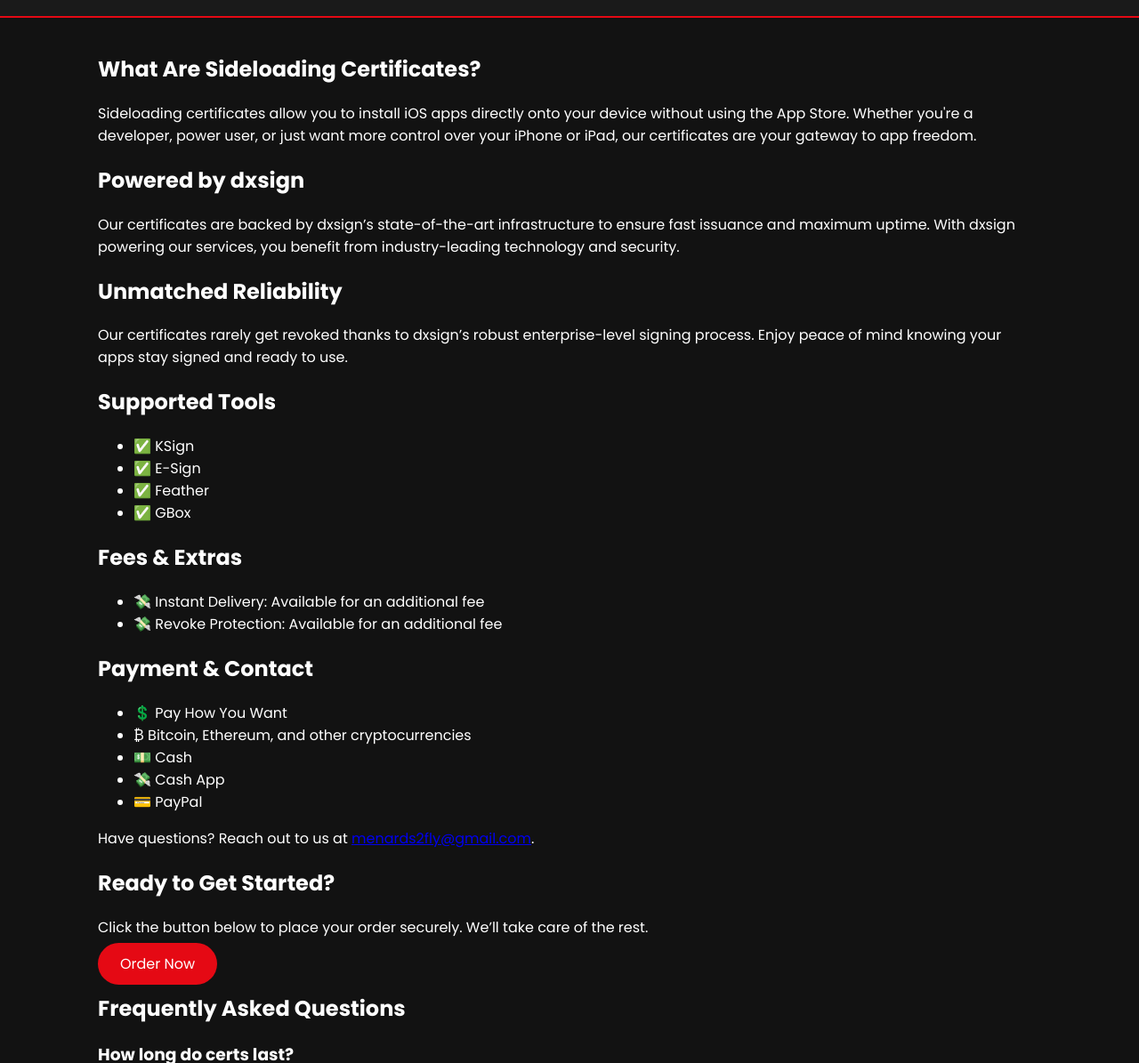
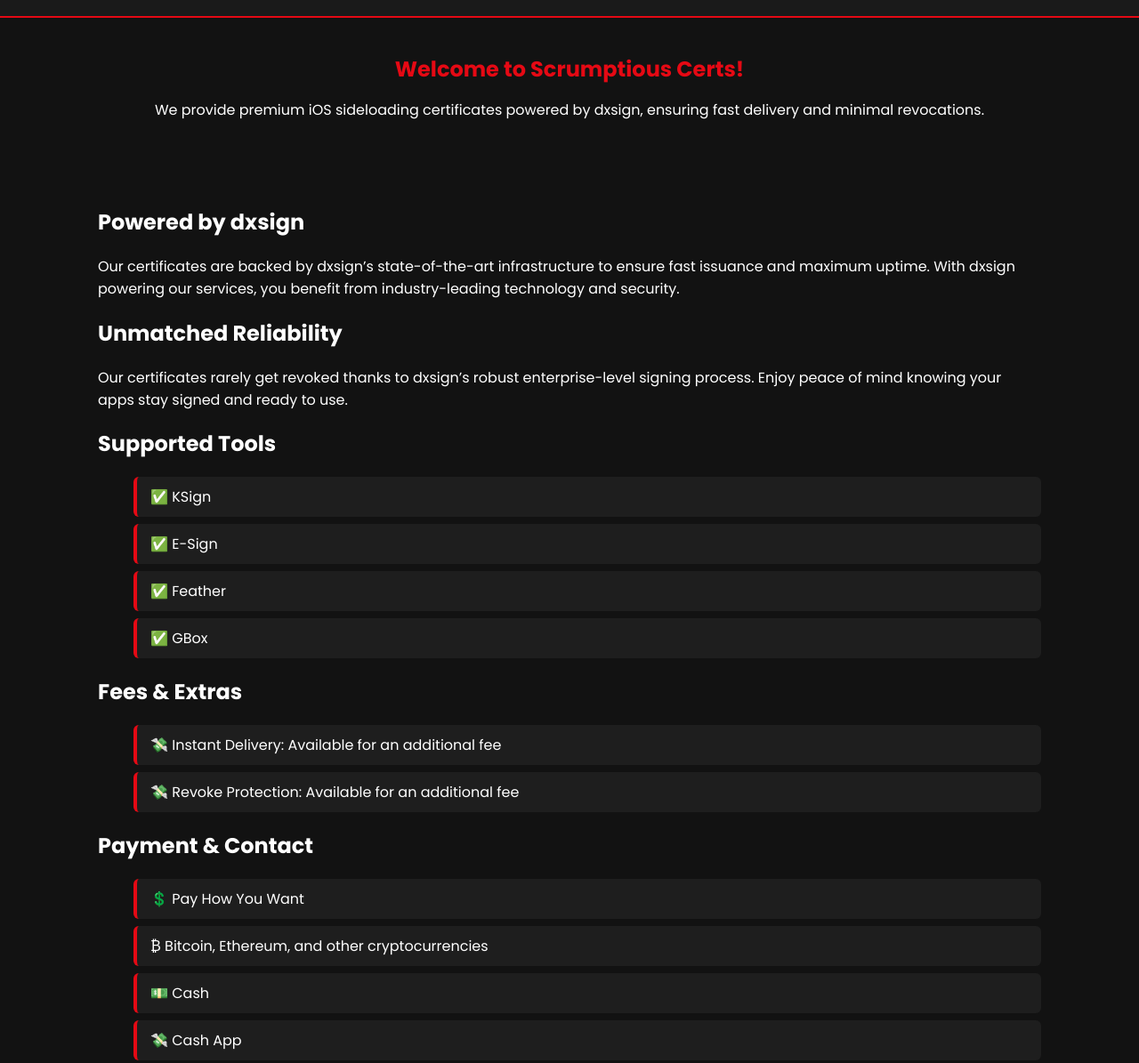
Before and after one commit to menards2fly/Scrum-Test, a plain HTML site: page index.html in a window 1280 px wide. Shown: the part 209-1404 px from the top of the page at 89% size. Drawn offline with Linux system fonts and the light colour scheme.

Commit message:
Add files via upload

```diff
--- a/index.html
+++ b/index.html
@@ -15,11 +15,14 @@
     <img src="logo.png" class="logo-img" alt="Scrumptious Certs Logo"/>
     <nav id="main-nav" class="nav"></nav>
   </header>
+
+  <div class="about fade-in" data-delay="100">
+    <h2>Welcome to Scrumptious Certs!</h2>
+    <p>We provide premium iOS sideloading certificates powered by dxsign, ensuring fast delivery and minimal revocations.</p>
+  </div>
+
   <div class="container">
-    <section class="intro fade-in" data-delay="200">
-      <h2>What Are Sideloading Certificates?</h2>
-      <p>Sideloading certificates allow you to install iOS apps directly onto your device without using the App Store. Whether you're a developer, power user, or just want more control over your iPhone or iPad, our certificates are your gateway to app freedom.</p>
-    </section>
+
     <section class="powered fade-in" data-delay="400">
       <h2>Powered by dxsign</h2>
       <p>Our certificates are backed by dxsign’s state-of-the-art infrastructure to ensure fast issuance and maximum uptime. With dxsign powering our services, you benefit from industry-leading technology and security.</p>
@@ -31,27 +34,27 @@
     <section class="support fade-in" data-delay="800">
       <h2>Supported Tools</h2>
       <ul>
-        <li>✅ KSign</li>
-        <li>✅ E-Sign</li>
-        <li>✅ Feather</li>
-        <li>✅ GBox</li>
+        <div class="tile">✅ KSign</div>
+        <div class="tile">✅ E-Sign</div>
+        <div class="tile">✅ Feather</div>
+        <div class="tile">✅ GBox</div>
       </ul>
     </section>
     <section class="pricing fade-in" data-delay="1000">
       <h2>Fees & Extras</h2>
       <ul>
-        <li>💸 Instant Delivery: Available for an additional fee</li>
-        <li>💸 Revoke Protection: Available for an additional fee</li>
+        <div class="tile">💸 Instant Delivery: Available for an additional fee</div>
+        <div class="tile">💸 Revoke Protection: Available for an additional fee</div>
       </ul>
     </section>
     <section class="payment-contact fade-in" data-delay="1200">
       <h2>Payment & Contact</h2>
       <ul>
-        <li>💲 Pay How You Want</li>
-        <li>₿ Bitcoin, Ethereum, and other cryptocurrencies</li>
-        <li>💵 Cash</li>
-        <li>💸 Cash App</li>
-        <li>💳 PayPal</li>
+        <div class="tile">💲 Pay How You Want</div>
+        <div class="tile">₿ Bitcoin, Ethereum, and other cryptocurrencies</div>
+        <div class="tile">💵 Cash</div>
+        <div class="tile">💸 Cash App</div>
+        <div class="tile">💳 PayPal</div>
       </ul>
       <p>Have questions? Reach out to us at <a href="mailto:menards2fly@gmail.com">menards2fly@gmail.com</a>.</p>
     </section>
@@ -60,7 +63,14 @@
       <p>Click the button below to place your order securely. We’ll take care of the rest.</p>
       <a href="https://forms.zoho.com/menards2flygm1/form/iOSCerts" class="order-button">Order Now</a>
     </section>
-    <section class="faq fade-in" data-delay="1600">
+
+<section class="faq fade-in" data-delay="1600">
+
+    <section class="intro fade-in" data-delay="200">
+      <h2>What Are Sideloading Certificates?</h2>
+      <p>Sideloading certificates allow you to install iOS apps directly onto your device without using the App Store. Whether you're a developer, power user, or just want more control over your iPhone or iPad, our certificates are your gateway to app freedom.</p>
+    </section>
+
       <h2>Frequently Asked Questions</h2>
       <h3>How long do certs last?</h3>
       <p>Certificates are typically valid for a year. If you load the certificate and it has less than one year on it, we will send you another one regardless of plan.</p>
--- a/styles.css
+++ b/styles.css
@@ -25,3 +25,24 @@ header {background:#1a1a1a;padding:20px;text-align:center;border-bottom:2px soli
 .nav a {
   white-space: nowrap;
 }
+
+/* Tile styling for list replacements */
+.tile {
+    background: #1e1e1e;
+    border-left: 4px solid #e50914;
+    border-radius: 6px;
+    padding: 10px 15px;
+    margin: 8px 0;
+    font-size: 1em;
+}
+
+/* About section styling */
+.about {
+    text-align: center;
+    padding: 20px;
+    margin-bottom: 20px;
+}
+.about h2 {
+    color: #e50914;
+    margin-bottom: 10px;
+}
```
Also changed, not shown: dashboard.html (+2 -43 lines), data.json (+6 -9 lines).
